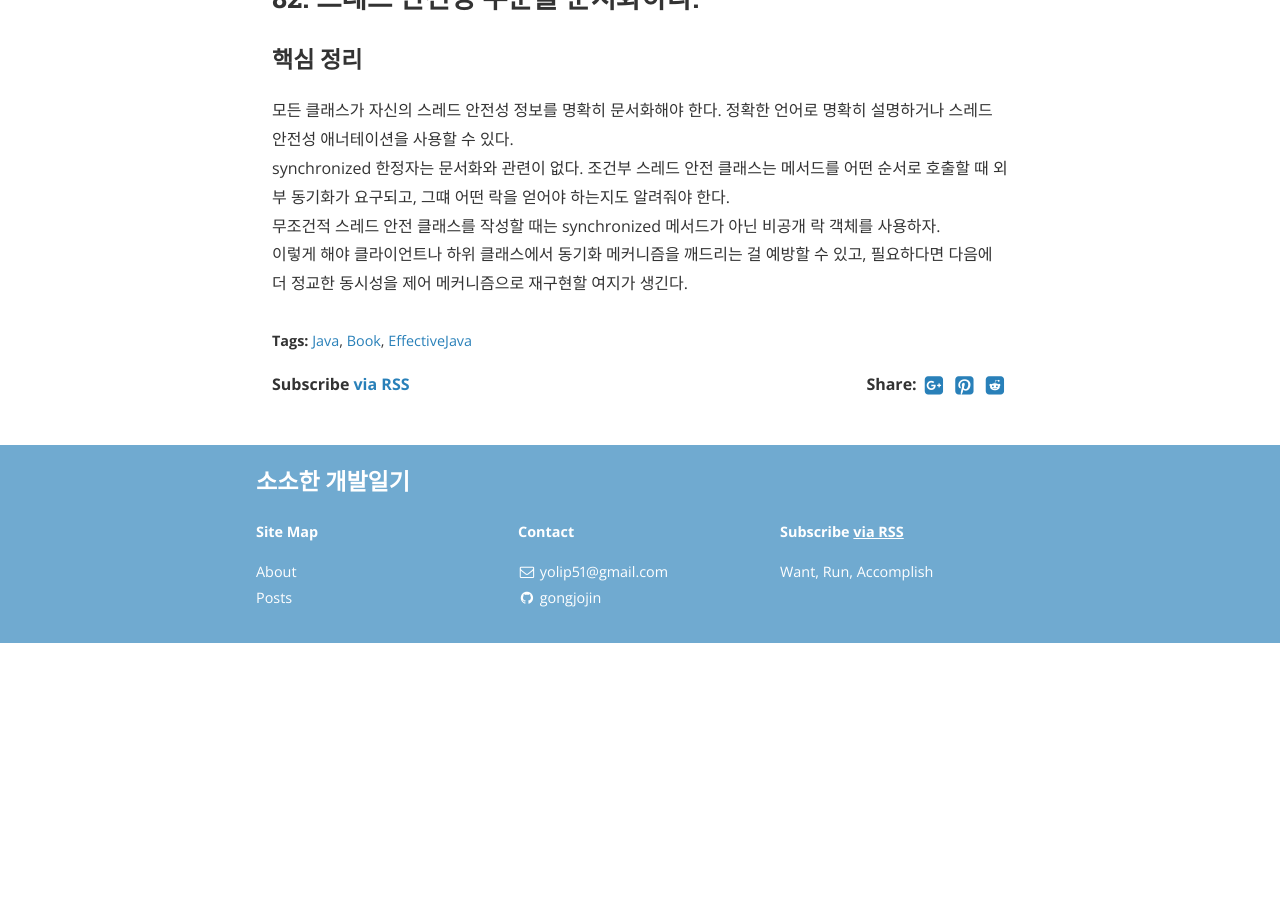
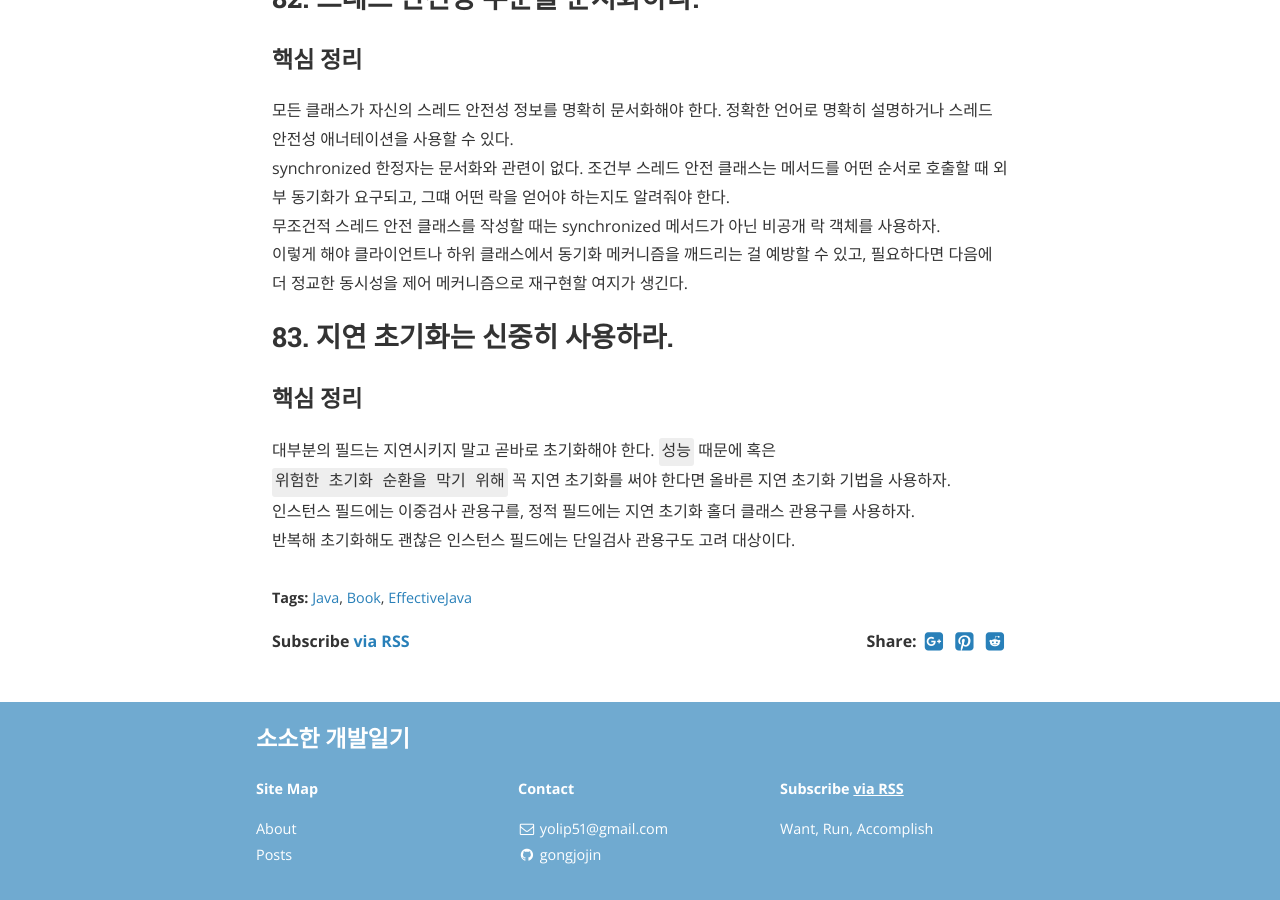
Before and after one commit to gonghojin/gonghojin.github.io, a Jekyll site: the page built from _posts/book/java/effectiveJava/2019-12-23-effectiveJava.md, in a window 1280 px wide and 900 px high, scrolled down 2122 px. Built offline with Jekyll 4.4.1, drawn with Linux system fonts in a browser that asks for light colours; nearby versions of some CDN libraries; comment, search, counter and statistics services are not loaded; before the commit the page ends 2765 px from its top, so only the background shows below that.

Commit message:
Add: 이펙티브자바_83. 지연 초기화는 신중히 사용하라.

```diff
--- a/_posts/book/java/effectiveJava/2019-12-23-effectiveJava.md
+++ b/_posts/book/java/effectiveJava/2019-12-23-effectiveJava.md
@@ -54,3 +54,9 @@ wait와 notify를 직접 사용하는 것을 동시성 '어셈블리 언어'로
 synchronized 한정자는 문서화와 관련이 없다. 조건부 스레드 안전 클래스는 메서드를 어떤 순서로 호출할 때 외부 동기화가 요구되고, 그떄 어떤 락을 얻어야 하는지도 알려줘야 한다.
 무조건적 스레드 안전 클래스를 작성할 때는 synchronized 메서드가 아닌 비공개 락 객체를 사용하자.
 이렇게 해야 클라이언트나 하위 클래스에서 동기화 메커니즘을 깨드리는 걸 예방할 수 있고, 필요하다면 다음에 더 정교한 동시성을 제어 메커니즘으로 재구현할 여지가 생긴다.
+
+## 83. 지연 초기화는 신중히 사용하라.
+### 핵심 정리
+대부분의 필드는 지연시키지 말고 곧바로 초기화해야 한다. `성능` 때문에 혹은 `위험한 초기화 순환을 막기 위해` 꼭 지연 초기화를 써야 한다면 올바른 지연 초기화 기법을 사용하자.
+인스턴스 필드에는 이중검사 관용구를, 정적 필드에는 지연 초기화 홀더 클래스 관용구를 사용하자.
+반복해 초기화해도 괜찮은 인스턴스 필드에는 단일검사 관용구도 고려 대상이다.
```
